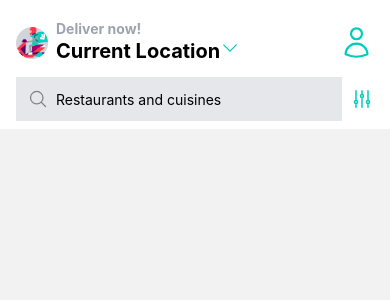
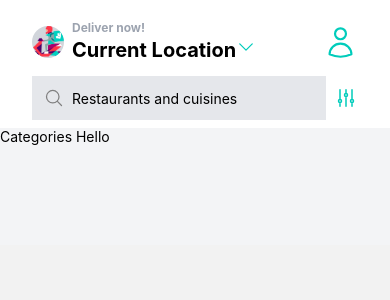
Before and after one commit to mmncit/khudarto, a React Native app: screen /Home in a window 390 px wide. Shown: the top 300 px of the page. Built offline with nearby package versions, Linux system fonts and the light colour scheme.

Commit message:
added a scroll view

```diff
--- /dev/null
+++ b/components/Categories.js
@@ -0,0 +1,8 @@
+import { View, Text } from 'react-native';
+import React from 'react';
+
+const Categories = () => {
+  return <Text>Categories Hello</Text>;
+};
+
+export default Categories;
--- a/screens/HomeScreen.js
+++ b/screens/HomeScreen.js
@@ -1,4 +1,4 @@
-import { View, Text, SafeAreaView, Image, TextInput } from 'react-native';
+import { View, Text, SafeAreaView, Image, TextInput, ScrollView } from 'react-native';
 import * as React from 'react';
 import { useNavigation } from '@react-navigation/native';
 import {
@@ -7,6 +7,7 @@
   UserIcon,
   MagnifyingGlassIcon,
 } from 'react-native-heroicons/outline';
+import Categories from '../components/Categories';
 
 const HomeScreen = () => {
   const navigation = useNavigation();
@@ -20,13 +21,13 @@
   return (
     <SafeAreaView className="bg-white pt-5">
       {/* Header */}
-      <View className="flex-row pb-3 items-center mx-4 space-x-2">
+      <View className="flex-row pb-3 items-center mx-4 space-x-2 px-4">
         <Image
           source={require('../assets/logo.avif')}
           className="h-7 w-7 bg-gray-300 p-4 rounded-full"
         />
         <View className="flex-1">
-          <Text className="font-bold text-gray-400">Deliver now!</Text>
+          <Text className="font-bold text-gray-400 text-xs">Deliver now!</Text>
           <Text className="font-bold text-xl">
             Current Location
             <ChevronDownIcon size={20} color="#00CCBB" />
@@ -35,13 +36,22 @@
         <UserIcon size={35} color="#00CCBB" />
       </View>
       {/* Search */}
-      <View className="flex-row items-center space-x-2 pb-2 mx-4">
+      <View className="flex-row items-center space-x-2 pb-2 mx-4 px-4">
         <View className="flex-row flex-1 space-x-2 bg-gray-200 p-3">
           <MagnifyingGlassIcon color="gray" size={20} />
           <TextInput placeholder="Restaurants and cuisines" keyboardType="default" />
         </View>
         <AdjustmentsVerticalIcon color="#00CCBB" />
       </View>
+      {/* Body */}
+      <ScrollView
+        className="bg-gray-100"
+        contentContainerStyle={{
+          paddingBottom: 100,
+        }}
+      >
+        <Categories />
+      </ScrollView>
     </SafeAreaView>
   );
 };
```
